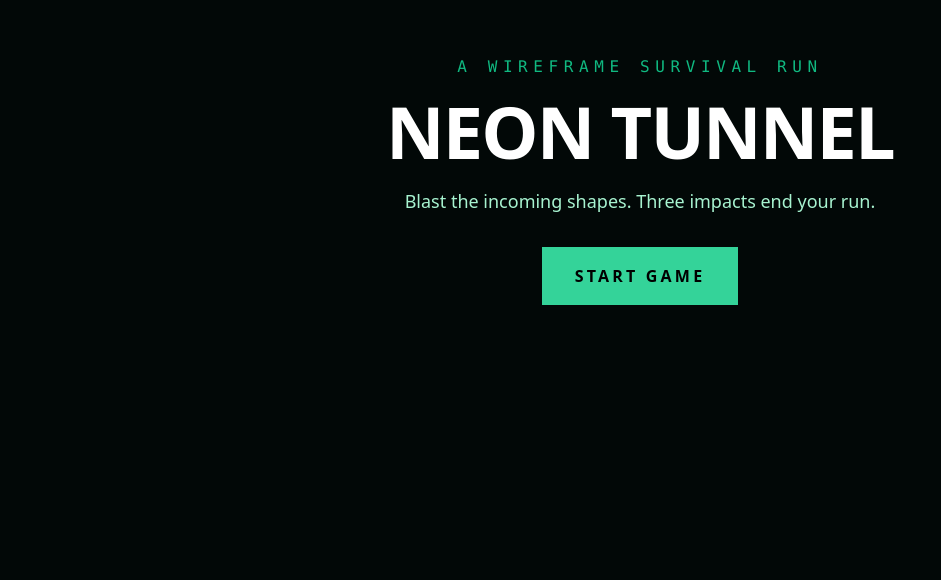
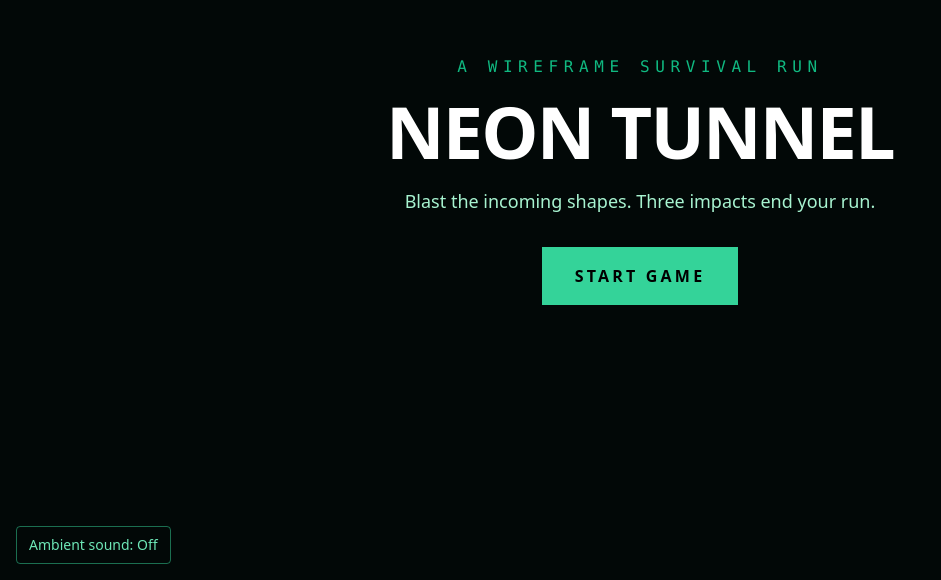
Before and after one commit to AntonioCiolino/neon-tunnel, a React (Vite) app: page / in a window 1280 px wide. Shown: the part 220-800 px from the top of the page, without its empty margins (0-941 px from the left). Built offline with nearby package versions, Linux system fonts and the light colour scheme.

Commit message:
Task 3/3: Render the ambience control alongside the game [files: src/App.jsx]

```diff
--- a/src/App.jsx
+++ b/src/App.jsx
@@ -1,5 +1,13 @@
 import NeonTunnelGame from "./components/NeonTunnelGame.jsx";
+import AmbientAudioControl from "./components/AmbientAudioControl.jsx";
 
 export default function App() {
-  return <NeonTunnelGame />;
+  return (
+    <>
+      <NeonTunnelGame />
+      <div className="fixed bottom-4 left-4 z-10">
+        <AmbientAudioControl />
+      </div>
+    </>
+  );
 }
```
